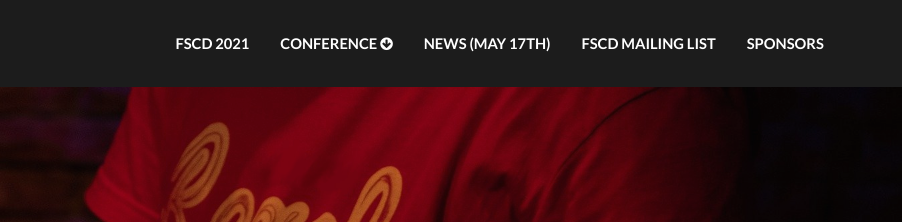
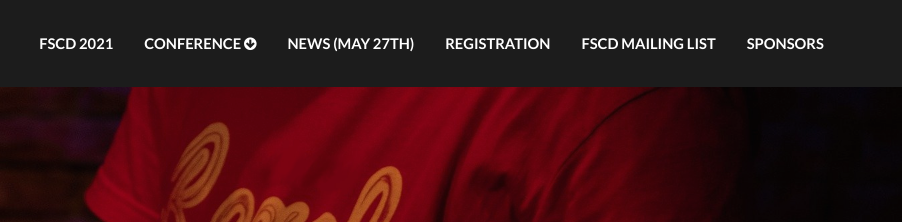
Before and after one commit to fscd2021/fscd2021, a plain HTML site: page index.html in a window 1280 px wide. Shown: the top 222 px of the page, 378-1280 px from the left. Drawn offline with Linux system fonts and the light colour scheme.

Commit message:
Registration

```diff
--- a/index.html
+++ b/index.html
@@ -36,7 +36,8 @@
 	      <a href="Workshops.html">Affiliated Workshops</a>
 	    </div>
 	  </div>
-	  <div class="menuitem"><a href="news.html">News (May 17th)</a></div>
+	  <div class="menuitem"><a href="news.html">News (May 27th)</a></div>
+	  <div class="menuitem"><a href="registration.html">Registration</a></div>
 	  <div class="menuitem"><a href="http://lists.dcc.fc.up.pt/mailman/listinfo/fscd.conference">FSCD Mailing List</a></div>
 	  <div class="menuitem"><a href="index.html#three">Sponsors</a></div>
 	  <!--<div class="menuitem"><a href="venue.html">Venue</a></div>-->
```
Also changed, not shown: Workshops.html (+1 -0 lines), accepted.html (+1 -0 lines), cfp.html (+1 -0 lines), committees.html (+1 -0 lines), news.html (+2 -1 lines), program.html (+1 -0 lines).
